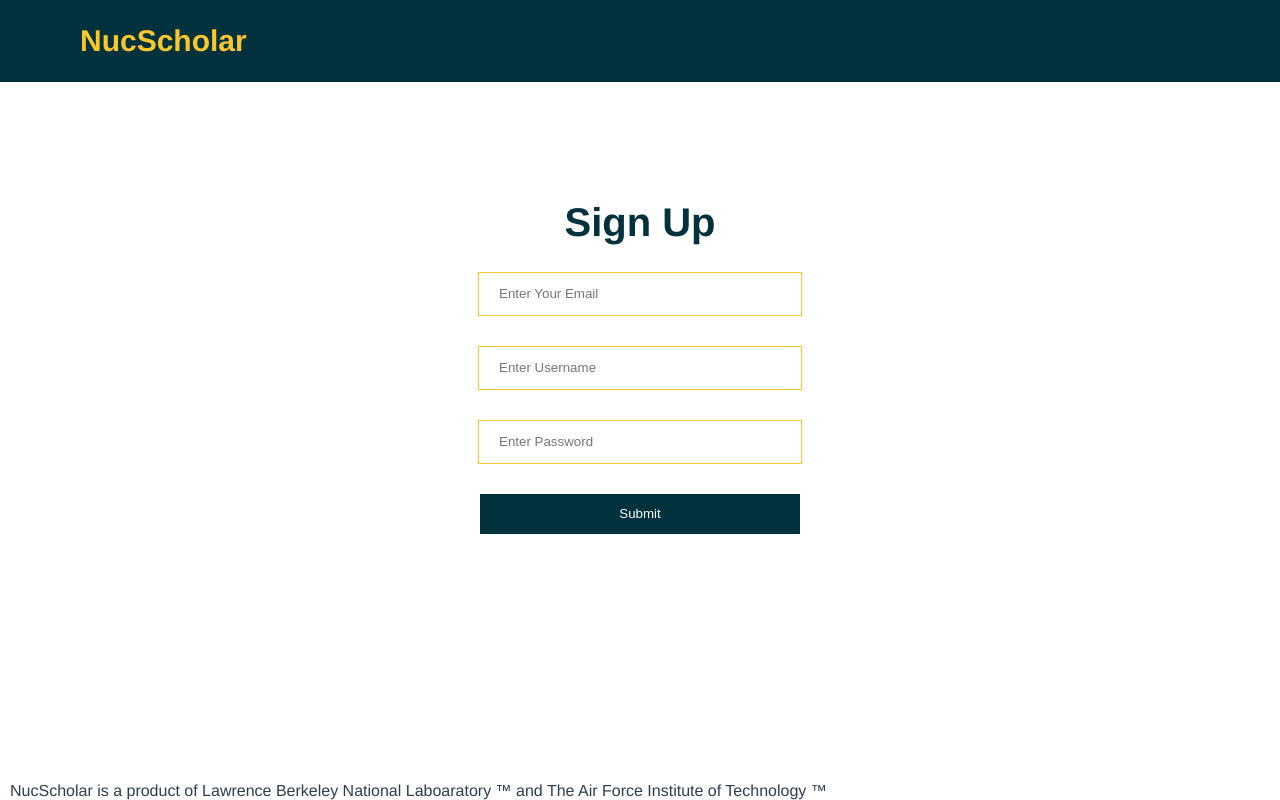
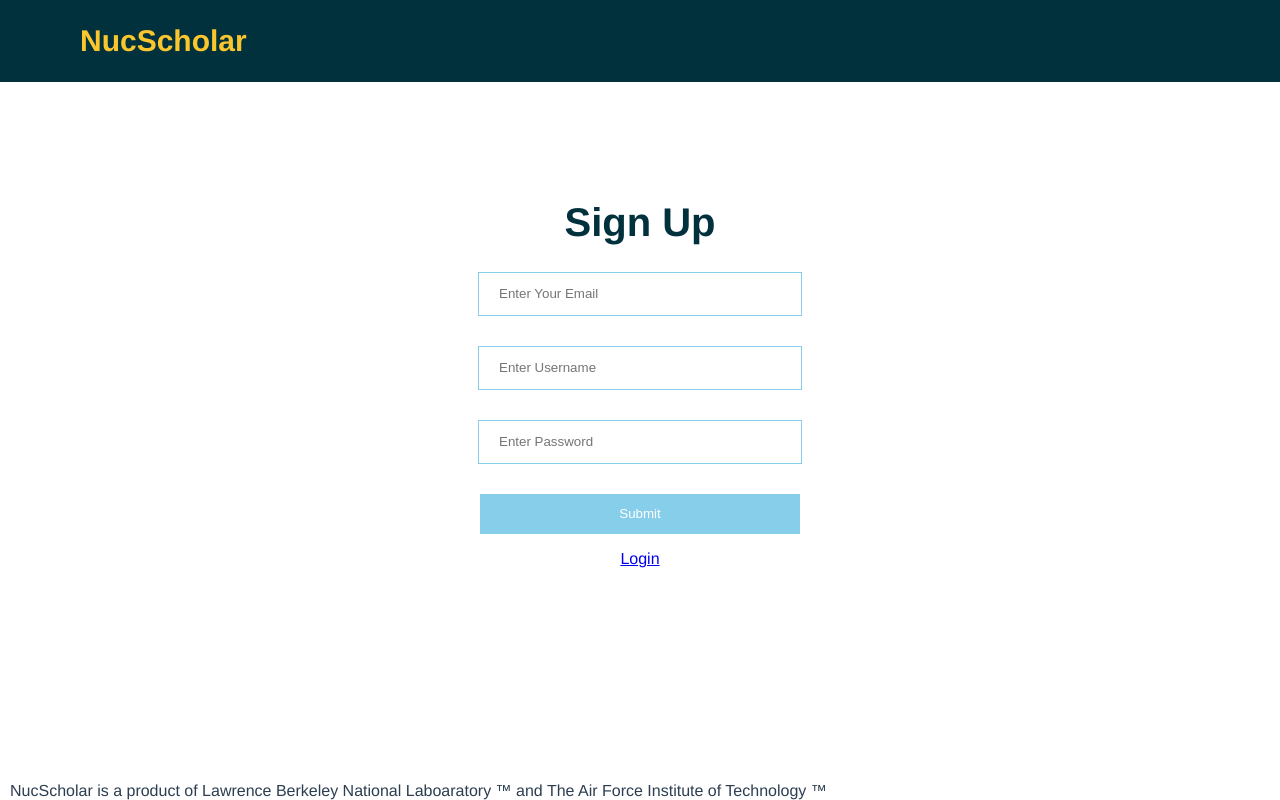
Before and after one commit to dward118/NL-Website, a Vue app: page /sign-up in a window 1280 px wide. Built offline with nearby package versions, Linux system fonts and the light colour scheme.

Commit message:
SignUp / Login

```diff
--- a/src/components/ContactUs.vue
+++ b/src/components/ContactUs.vue
@@ -14,6 +14,7 @@
 </template>
 
 <script>
+
 import emailjs from '@emailjs/browser';
 import MenuBarLimited from './MenuBarLimited.vue';
 
--- a/src/components/LoginPage.vue
+++ b/src/components/LoginPage.vue
@@ -8,6 +8,10 @@
       <input type="password" placeholder="Enter Password" id="password" name="password" required />
       <button type="submit">Log in</button>
     </div>
+    <p>
+      <router-link to="/sign-up">SignUp</router-link>
+      </p>
+
   </div>
 </template>
 
--- a/src/components/SignUp.vue
+++ b/src/components/SignUp.vue
@@ -2,21 +2,53 @@
   <div>
     <MenuBarLimited />
 
+
     <h1 style="font-size:40px; color: #00313c; margin-top: 200px;">Sign Up</h1>
     <div class="field">
-      <input type="email" placeholder="Enter Your Email" id="email" name="email" required>
-      <input type="text" placeholder="Enter Username" id="username" name="username" required />
-      <input type="password" placeholder="Enter Password" id="password" name="password" required />
-      <button type="submit">Submit</button>
+      <input type="email" v-model="email" placeholder="Enter Your Email" id="email" name="email" required>
+      <input type="text" v-model="username" placeholder="Enter Username" id="username" name="username" required />
+      <input type="password"  v-model="password"  placeholder="Enter Password" id="password" name="password" required />
+      <button type="submit" v-on:click="signUp" >Submit</button>
     </div>
+    <p>
+      <router-link to="/login">Login</router-link>
+      </p>
+
   </div>
 </template>
 
 <script>
 import MenuBarLimited from './MenuBarLimited.vue';
+//import axios from 'axios'
 
 export default {
   name: 'SignUp',
+
+  get(){
+    return{
+      username:'',
+      email:'',
+      password:''
+    }
+  },
+  methods:{
+     signUp(){
+      //let result = await axios.post("http://localhost:3000/users",{
+       // email:this.email,
+      //  username:this.username,
+     //   password:this.password
+     // });
+
+      console.warn(this.email, this.username, this.password);
+
+      //if (result.status == 201){
+       // alert("sign-up done")
+       // localStorage.setItem("user-info",JSON.stringify(result.data))
+     // }
+
+    }
+  },
+
 
   components: {
     MenuBarLimited
@@ -24,13 +56,14 @@ export default {
 
   data() {
     return {
-      activeItem: 'NucScholar',
+      activeItem: 'Home',
     };
   },
 };
 </script>
 
 <style scoped>
+
 .field input {
 width: 300px;
 height: 40px;
@@ -39,14 +72,14 @@ export default {
 margin-bottom: 30px;
 margin-right: auto;
 margin-left: auto;
-  border: 1px solid #fac62e;
+border: 1px solid skyblue;
 }
 
 .field button {
 width: 320px;
 height: 40px;
-  border: 1px solid #00313c;
-  background: #00313c;
+border: 1px solid skyblue;
+background: skyblue;
 color: #fff;
 cursor: pointer;
 }
```
Lines whose indentation alone changed are shown as unchanged.
